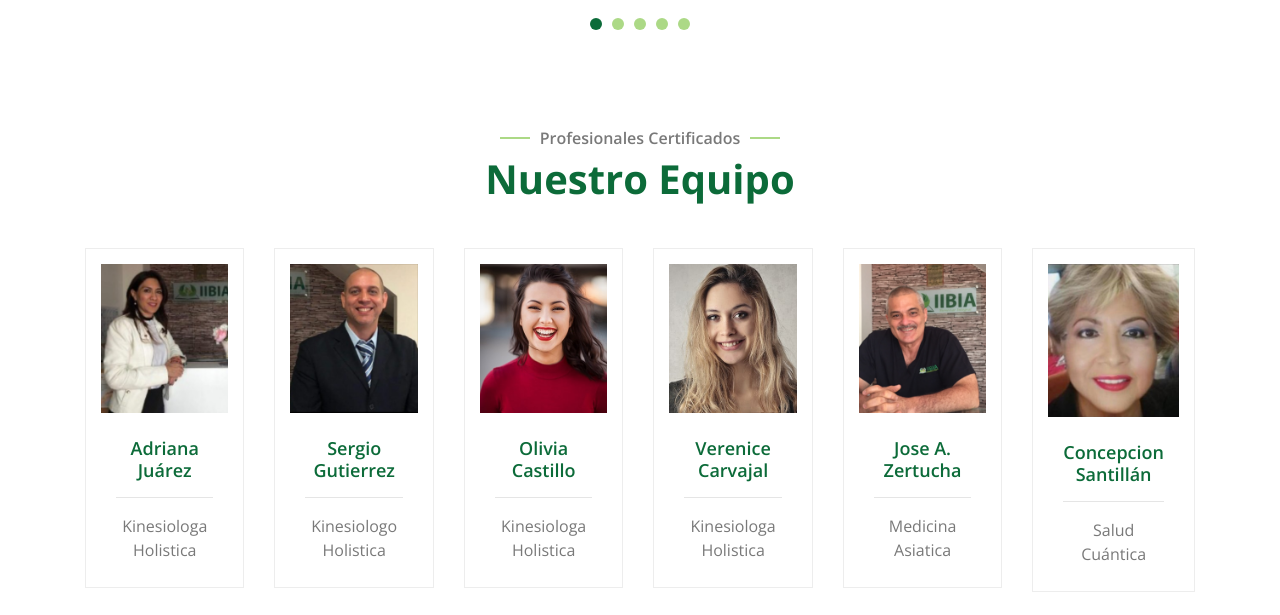
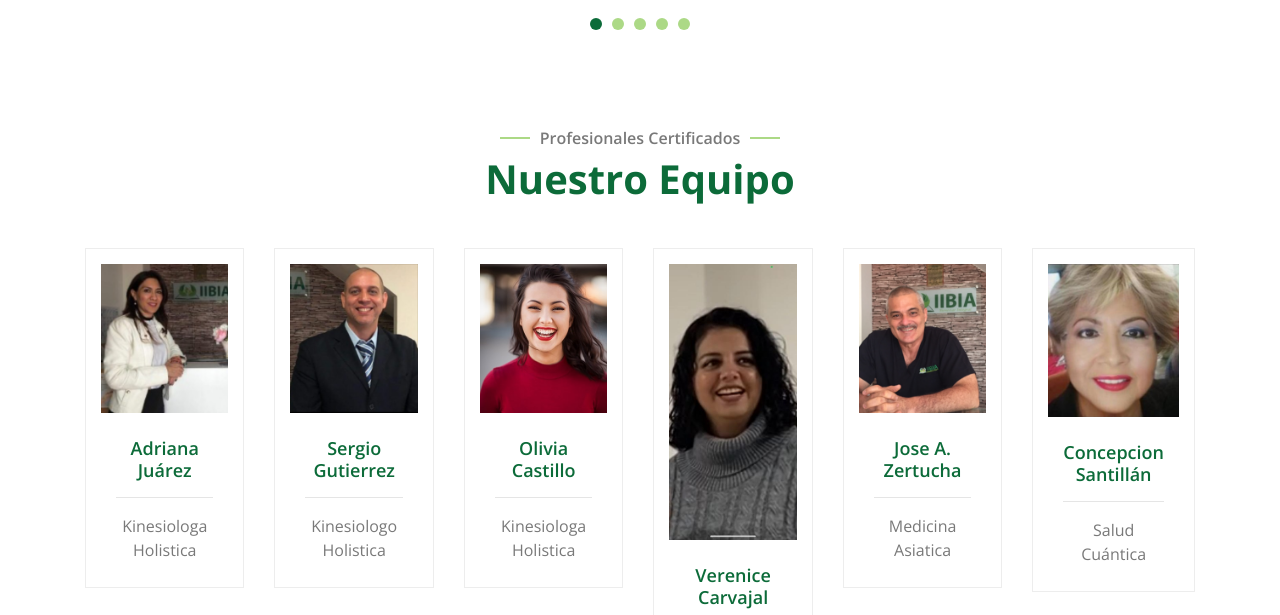
Before and after one commit to samsannchez/iibia, a plain HTML site: page index.html in a window 1280 px wide. Shown: the part 1835-2450 px from the top of the page. Drawn offline with nearby package versions, Linux system fonts and the light colour scheme.

Commit message:
Update index.html

```diff
--- a/index.html
+++ b/index.html
@@ -485,7 +485,7 @@
                     <div class="col-lg col-md-3 wow fadeInUp" data-wow-delay="0.3s">
                         <div class="team-item">
                             <div class="team-img">
-                                <img src="img/team-3.jpg" alt="Image">
+                                <img src="img/verenice.jpeg" alt="Image">
                             </div>
                             <div class="team-text">
                                 <h2>Verenice Carvajal</h2>
```
